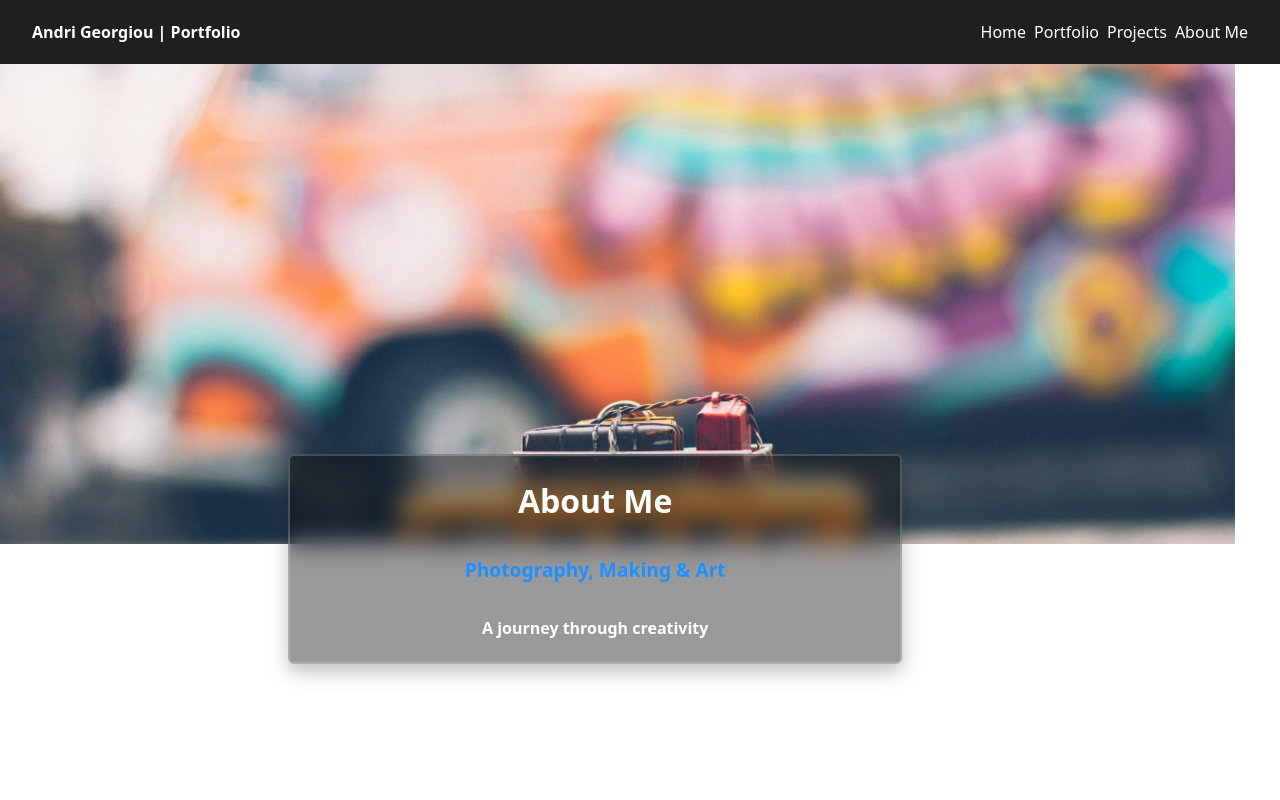
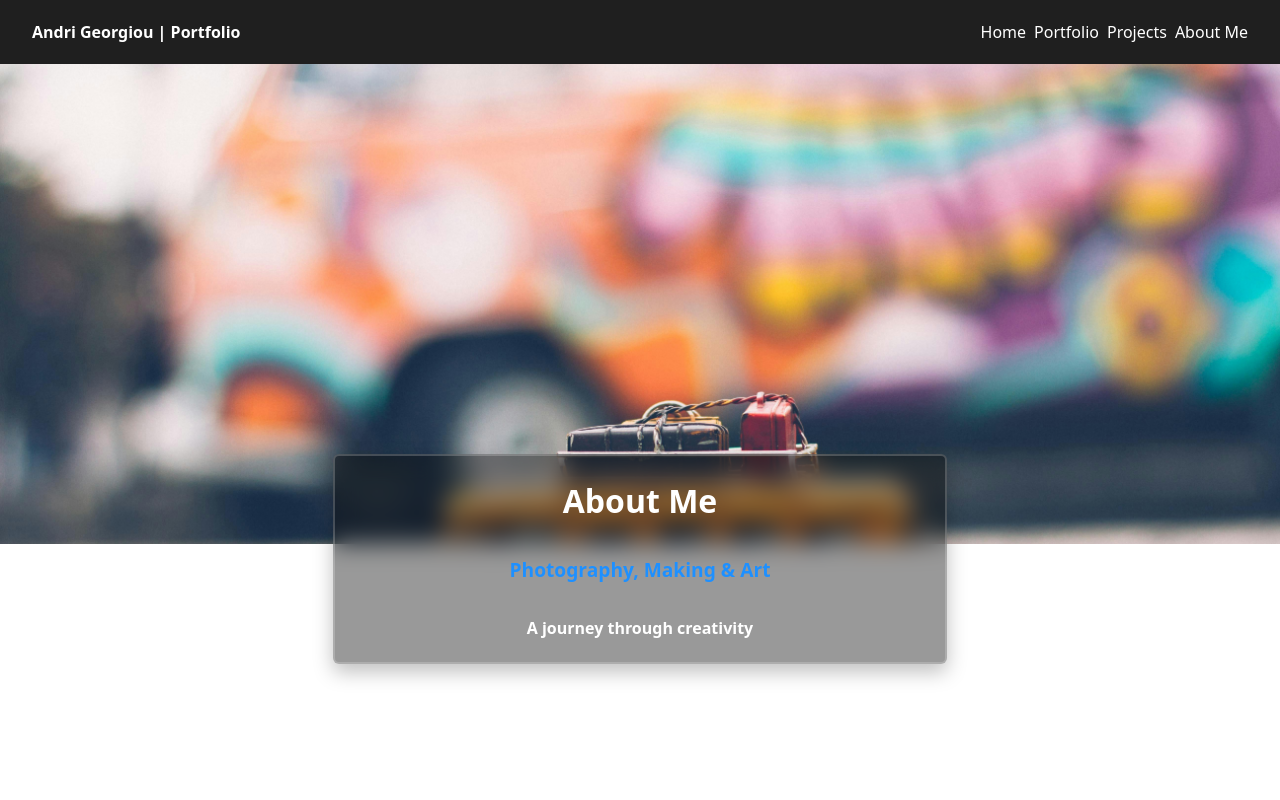
Before and after one commit to VictorySpecificationII/flowersbythebed-photography, a React (Vite) app: page /about in a window 1280 px wide. Shown: the top 800 px of the page. Built offline with nearby package versions, Linux system fonts and the light colour scheme.

Commit message:
removed margin

```diff
--- a/src/modules/submodules/AboutMe/AboutMe.css
+++ b/src/modules/submodules/AboutMe/AboutMe.css
@@ -6,7 +6,6 @@
   gap: 5rem;
   box-sizing: border-box;
   overflow-x: hidden; /* prevent horizontal scroll */
-  margin-left: -3.5%; /* moves entire content a bit to the left */
 }
 
 /* Each section: flex layout, full width */
```
